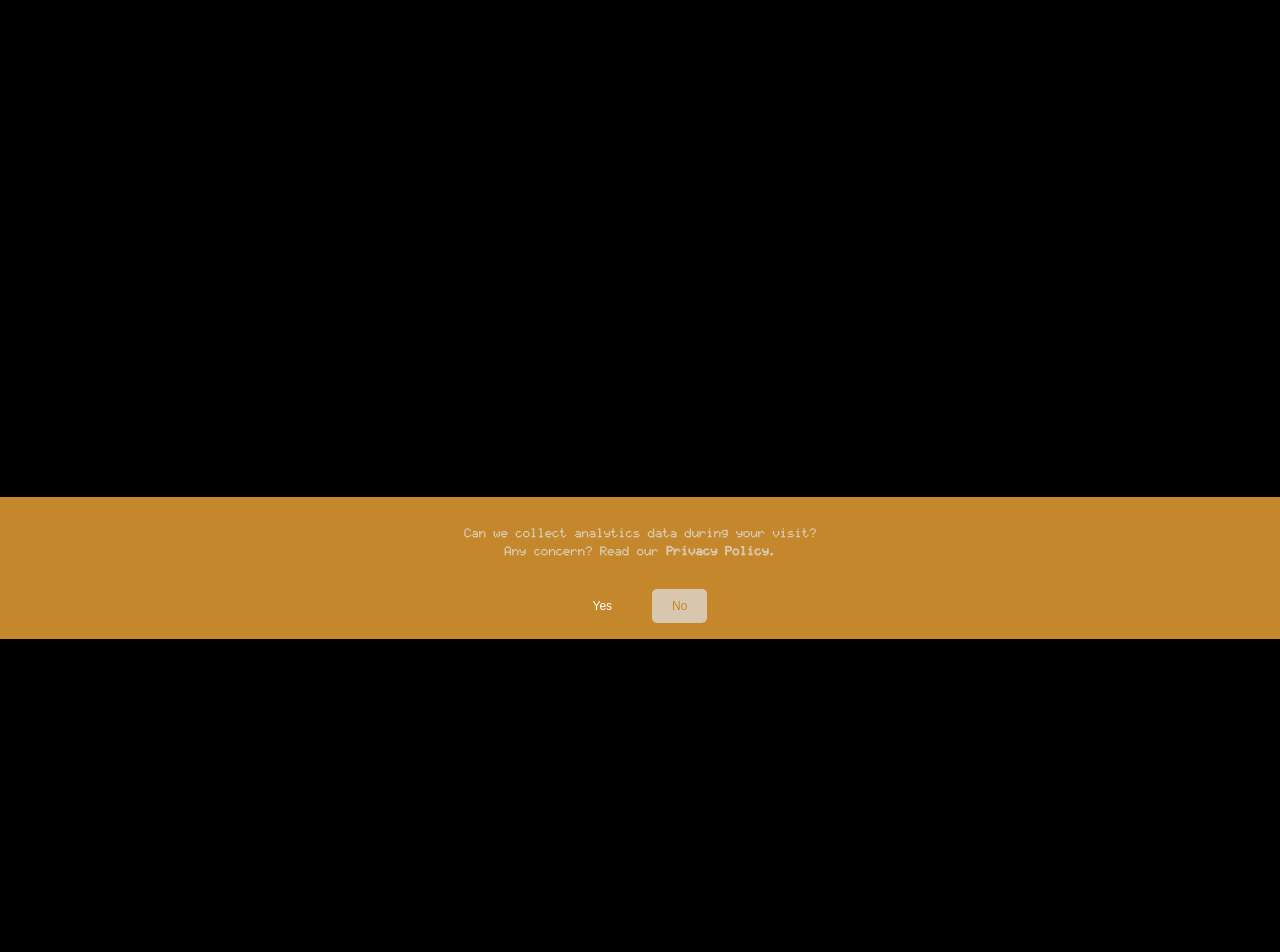
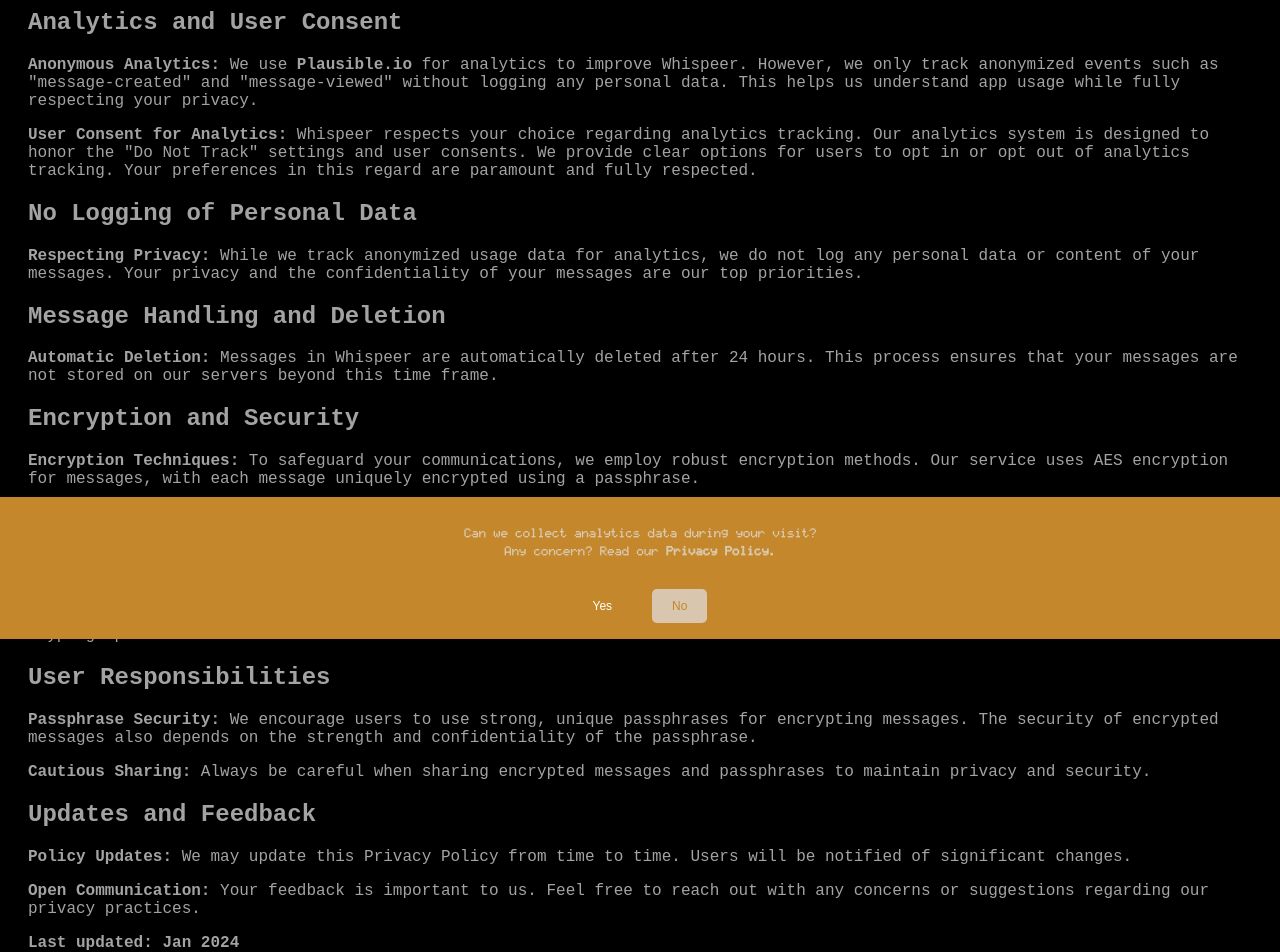
Before and after one commit to whispeer-me/whispeer, a Vue app: page /privacy-policy in a window 1280 px wide. Shown: the part 161-1113 px from the top of the page. Before the commit the page ends 1038 px from the top, so only its background shows below. Built offline with nearby package versions, Linux system fonts and the light colour scheme; no server answers.

Commit message:
Create Privacy Policy Page

```diff
--- a/src/views/PrivacyPolicyView.vue
+++ b/src/views/PrivacyPolicyView.vue
@@ -2,6 +2,95 @@
   <div class="privacy-policy">
     <h1>Privacy Policy</h1>
 
-    <b>Last updated: Jan 2024</b>
+    <h2>Analytics and User Consent</h2>
+    <p>
+      <b>Anonymous Analytics:</b> We use
+      <a href="https://plausible.io/">Plausible.io</a> for analytics to improve
+      Whispeer. However, we only track anonymized events such as
+      "message-created" and "message-viewed" without logging any personal data.
+      This helps us understand app usage while fully respecting your privacy.
+    </p>
+    <p>
+      <b>User Consent for Analytics:</b> Whispeer respects your choice regarding
+      analytics tracking. Our analytics system is designed to honor the "Do Not
+      Track" settings and user consents. We provide clear options for users to
+      opt in or opt out of analytics tracking. Your preferences in this regard
+      are paramount and fully respected.
+    </p>
+
+    <h2>No Logging of Personal Data</h2>
+    <p>
+      <b>Respecting Privacy:</b> While we track anonymized usage data for
+      analytics, we do not log any personal data or content of your messages.
+      Your privacy and the confidentiality of your messages are our top
+      priorities.
+    </p>
+
+    <h2>Message Handling and Deletion</h2>
+    <p>
+      <b>Automatic Deletion:</b> Messages in Whispeer are automatically deleted
+      after 24 hours. This process ensures that your messages are not stored on
+      our servers beyond this time frame.
+    </p>
+
+    <h2>Encryption and Security</h2>
+    <p>
+      <b>Encryption Techniques:</b> To safeguard your communications, we employ
+      robust encryption methods. Our service uses AES encryption for messages,
+      with each message uniquely encrypted using a passphrase.
+    </p>
+    <p>
+      <b>Encryption Process:</b> The encryption process involves generating a
+      random salt and initialization vector (IV) each time a message is
+      encrypted. This ensures enhanced security for each message.
+    </p>
+    <p>
+      <b>Passphrase-Based Encryption:</b> The encryption key is derived from the
+      user-provided passphrase using PBKDF2, enhancing the security of each
+      message.
+    </p>
+    <p>
+      <b>CBC Mode and Pkcs7 Padding:</b> We use Cipher Block Chaining (CBC) mode
+      and Pkcs7 padding for encryption, ensuring strong cryptographic standards.
+    </p>
+
+    <h2>User Responsibilities</h2>
+    <p>
+      <b>Passphrase Security:</b> We encourage users to use strong, unique
+      passphrases for encrypting messages. The security of encrypted messages
+      also depends on the strength and confidentiality of the passphrase.
+    </p>
+    <p>
+      <b>Cautious Sharing:</b> Always be careful when sharing encrypted messages
+      and passphrases to maintain privacy and security.
+    </p>
+
+    <h2>Updates and Feedback</h2>
+    <p>
+      <b>Policy Updates:</b> We may update this Privacy Policy from time to
+      time. Users will be notified of significant changes.
+    </p>
+    <p>
+      <b>Open Communication:</b> Your feedback is important to us. Feel free to
+      reach out with any concerns or suggestions regarding our privacy
+      practices.
+    </p>
+
+    <p><b>Last updated: Jan 2024</b></p>
   </div>
 </template>
+
+<style scoped lang="scss">
+@import "@/assets/scss/app.scss";
+
+.privacy-policy {
+  color: $secondary-color;
+  font-family: $secondary-font;
+  text-align: left;
+  margin-bottom: 100px;
+
+  h1 {
+    text-align: center;
+  }
+}
+</style>
```
